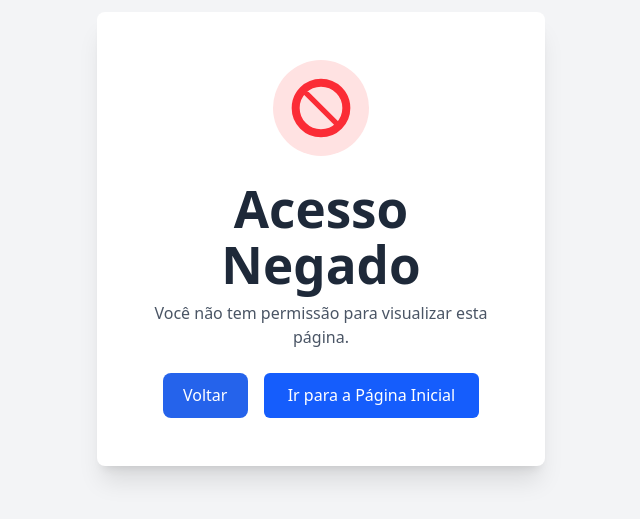
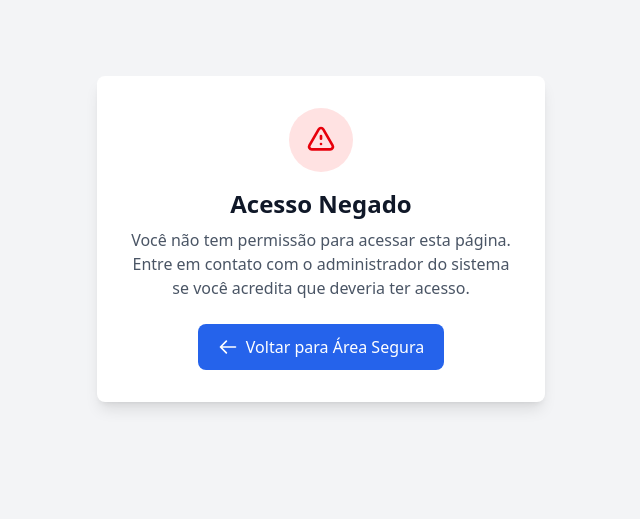
Before and after one commit to henriqueponts/spas, a React (Vite) app in the folder frontEnd/: page /acesso-negado in a window 1280 px wide. Shown: the part 161-680 px from the top of the page, without its empty margins (319-959 px from the left). Built offline with nearby package versions, Linux system fonts and the light colour scheme.

Commit message:
Ajuste em rotas e Beneficios
Usuários externos são redirecionados a pagina de beneficio, e não é mais possível acessar a pagina de login já logado.

```diff
--- a/frontEnd/src/App.tsx
+++ b/frontEnd/src/App.tsx
@@ -1,42 +1,99 @@
 // src/App.tsx
-
-import { BrowserRouter, Routes, Route } from 'react-router-dom';
-
+import React, { useEffect } from 'react';
+import { BrowserRouter, Routes, Route, useNavigate, useLocation } from 'react-router-dom';
 // Contexto e Componentes de Rota
-import { AuthProvider } from './contexts/AuthContext';
+import { AuthProvider, useAuth } from './contexts/AuthContext';
 import { ProtectedRoute } from './components/ProtectedRoute';
-
+import { PublicRoute } from './components/PublicRoute';
 // Tipos para Cargos
-import { Cargo, CargoNames } from './types';
-
+import { Cargo, CargoNames, CargoRoutes } from './types';
 // Páginas Públicas
 import Login from './pages/Login';
 import AcessoNegado from './pages/AcessoNegado';
-
-
 // Páginas Protegidas
 import Registro from './pages/Registro';
-import Home from './pages/Home'; // Supondo que você tenha uma página Home
+import Home from './pages/Home';
+import Beneficios from './pages/Beneficios';
 import DashboardDiretor from './pages/dashboards/DashboardDiretor';
 import DashboardCoordenador from './pages/dashboards/DashboardCoordenador';
 import DashboardTecnico from './pages/dashboards/DashboardTecnico';
 import DashboardAssistente from './pages/dashboards/DashboardAssistente';
 
+// Hook para proteger navegação baseado no cargo
+const useCargoRedirect = () => {
+  const { user } = useAuth();
+  const navigate = useNavigate();
+  const location = useLocation();
 
-function App() {
+  useEffect(() => {
+    if (user) {
+      const allowedRoute = CargoRoutes[user.cargo_id as keyof typeof CargoRoutes];
+
+      // Lista de rotas que todos podem acessar (exceto login)
+      const publicRoutes = ['/acesso-negado'];
+      const sharedRoutes = ['/beneficios', '/home', '/'];
+
+      // Se não está em uma rota pública/compartilhada e não é a rota permitida para o cargo
+      if (!publicRoutes.includes(location.pathname) &&
+          !sharedRoutes.includes(location.pathname) &&
+          location.pathname !== allowedRoute) {
+
+        // Verifica se é uma rota de dashboard que não pertence ao usuário
+        const isDashboardRoute = location.pathname.startsWith('/dashboard-');
+
+        if (isDashboardRoute) {
+          navigate(allowedRoute || '/', { replace: true });
+        }
+      }
+    }
+  }, [user, location, navigate]);
+};
+
+// Componente para redirecionar da rota raiz
+const RootRedirect: React.FC = () => {
+  const { user, loading } = useAuth();
+  const navigate = useNavigate();
+
+  useEffect(() => {
+    if (!loading) {
+      if (!user) {
+        navigate('/login', { replace: true });
+      } else {
+        const route = CargoRoutes[user.cargo_id as keyof typeof CargoRoutes];
+        navigate(route || '/login', { replace: true });
+      }
+    }
+  }, [user, loading, navigate]);
+
   return (
-    // O AuthProvider envolve toda a aplicação para fornecer o contexto de autenticação
-    <AuthProvider>
-      <BrowserRouter>
+    <div className="flex items-center justify-center h-screen">
+      <div className="text-lg">Carregando...</div>
+    </div>
+  );
+};
+
+// Componente wrapper para aplicar o hook de redirecionamento
+const AppContent: React.FC = () => {
+  useCargoRedirect();
+
+  return (
     <Routes>
       {/* --- ROTAS PÚBLICAS --- */}
-          {/* Rotas que não exigem login */}
-          <Route path="/login" element={<Login />} />
+      {/* Login com proteção para usuários já autenticados */}
+      <Route
+        path="/login"
+        element={
+          <PublicRoute>
+            <Login />
+          </PublicRoute>
+        }
+      />
+
+      {/* Acesso negado é uma rota especial que todos podem ver */}
       <Route path="/acesso-negado" element={<AcessoNegado />} />
 
-
       {/* --- ROTAS PROTEGIDAS --- */}
-          {/* A página de Registro agora é protegida e só pode ser acessada por Diretores */}
+      {/* Registro - apenas Diretores */}
       <Route
         path="/registro"
         element={
@@ -46,17 +103,32 @@ function App() {
         }
       />
 
-          {/* Rota principal/home, acessível por qualquer usuário logado */}
+      {/* Home - todos os cargos internos (exceto EXTERNO) */}
       <Route
-            path="/"
+        path="/home"
         element={
-              <ProtectedRoute>
+          <ProtectedRoute allowedRoles={[
+            CargoNames[Cargo.ASSISTENTE],
+            CargoNames[Cargo.COORDENADOR],
+            CargoNames[Cargo.DIRETOR],
+            CargoNames[Cargo.TECNICO]
+          ]}>
             <Home />
           </ProtectedRoute>
         }
       />
 
-          {/* Dashboards específicos para cada cargo */}
+      {/* Benefícios - acessível por qualquer usuário logado */}
+      <Route
+        path="/beneficios"
+        element={
+          <ProtectedRoute>
+            <Beneficios />
+          </ProtectedRoute>
+        }
+      />
+
+      {/* --- DASHBOARDS ESPECÍFICOS --- */}
       <Route
         path="/dashboard-diretor"
         element={
@@ -65,6 +137,7 @@ function App() {
           </ProtectedRoute>
         }
       />
+
       <Route
         path="/dashboard-coordenador"
         element={
@@ -73,6 +146,7 @@ function App() {
           </ProtectedRoute>
         }
       />
+
       <Route
         path="/dashboard-tecnico"
         element={
@@ -81,6 +155,7 @@ function App() {
           </ProtectedRoute>
         }
       />
+
       <Route
         path="/dashboard-assistente"
         element={
@@ -91,9 +166,39 @@ function App() {
       />
 
 
-          {/* Rota de fallback: se nenhuma rota corresponder, redireciona para o login */}
-          <Route path="*" element={<Login />} />
+      {/* Rota raiz - redireciona baseado no cargo */}
+      <Route path="/" element={<RootRedirect />} />
+
+      {/* Rota de fallback: página 404 protegida */}
+      <Route
+        path="*"
+        element={
+          <ProtectedRoute>
+            <div className="flex items-center justify-center h-screen">
+              <div className="text-center">
+                <h1 className="text-4xl font-bold text-gray-800 mb-4">404</h1>
+                <p className="text-gray-600 mb-4">Página não encontrada</p>
+                <button
+                  onClick={() => window.history.back()}
+                  className="px-4 py-2 bg-blue-500 text-white rounded hover:bg-blue-600"
+                >
+                  Voltar
+                </button>
+              </div>
+            </div>
+          </ProtectedRoute>
+        }
+      />
     </Routes>
+  );
+};
+
+function App() {
+  return (
+    // O AuthProvider envolve toda a aplicação para fornecer o contexto de autenticação
+    <AuthProvider>
+      <BrowserRouter>
+        <AppContent />
       </BrowserRouter>
     </AuthProvider>
   );
--- /dev/null
+++ b/frontEnd/src/components/PublicRoute.tsx
@@ -0,0 +1,30 @@
+// src/components/PublicRoute.tsx
+import React from 'react';
+import { Navigate } from 'react-router-dom';
+import { useAuth } from '../contexts/AuthContext';
+import { CargoRoutes } from '../types';
+
+interface PublicRouteProps {
+  children: React.ReactNode;
+}
+
+export const PublicRoute: React.FC<PublicRouteProps> = ({ children }) => {
+  const { user, loading } = useAuth();
+
+  if (loading) {
+    return (
+      <div className="flex items-center justify-center h-screen">
+        <div className="text-lg">Carregando...</div>
+      </div>
+    );
+  }
+
+  // Se o usuário está logado, redireciona para o dashboard apropriado
+  if (user) {
+    const route = CargoRoutes[user.cargo_id];
+    return <Navigate to={route || '/'} replace />;
+  }
+
+  // Se não está logado, mostra a página pública (login)
+  return <>{children}</>;
+};
--- a/frontEnd/src/pages/AcessoNegado.tsx
+++ b/frontEnd/src/pages/AcessoNegado.tsx
@@ -1,7 +1,6 @@
 // src/pages/AcessoNegado.tsx
-
 import React from 'react';
-import { Link, useNavigate } from 'react-router-dom';
+import { useNavigate } from 'react-router-dom';
 import { useAuth } from '../contexts/AuthContext';
 import { CargoRoutes } from '../types';
 
@@ -9,58 +8,83 @@ const AcessoNegado: React.FC = () => {
   const navigate = useNavigate();
   const { user } = useAuth();
 
-  // Determina a rota inicial do usuário logado, se houver
-  const homeRoute = user ? CargoRoutes[user.cargo_id as keyof typeof CargoRoutes] || '/' : '/login';
-
-  const handleGoBack = () => {
-    // Tenta voltar para a página anterior. Se não for possível, vai para a home do usuário.
-    if (window.history.length > 2) {
-      navigate(-1);
+  const handleVoltar = () => {
+    if (user) {
+      // Redireciona para o dashboard correto do usuário
+      const route = CargoRoutes[user.cargo_id as keyof typeof CargoRoutes];
+      navigate(route || '/', { replace: true });
     } else {
-      navigate(homeRoute);
+      navigate('/login', { replace: true });
     }
   };
 
   return (
-    <div className="min-h-screen bg-gray-100 flex flex-col justify-center items-center text-center p-4">
-      <div className="bg-white p-8 sm:p-12 rounded-lg shadow-xl max-w-md w-full">
-        <div className="mx-auto w-24 h-24 flex items-center justify-center bg-red-100 rounded-full mb-6">
-          {/* Ícone de "Pare" */}
+    <div className="min-h-screen flex items-center justify-center bg-gray-100">
+      <div className="max-w-md w-full bg-white rounded-lg shadow-lg p-8">
+        <div className="text-center">
+          {/* Ícone de Alerta */}
+          <div className="mx-auto flex items-center justify-center h-16 w-16 rounded-full bg-red-100 mb-4">
             <svg
-            className="w-16 h-16 text-red-500"
+              className="h-8 w-8 text-red-600"
               fill="none"
               stroke="currentColor"
               viewBox="0 0 24 24"
-            xmlns="http://www.w3.org/2000/svg"
             >
               <path
                 strokeLinecap="round"
                 strokeLinejoin="round"
                 strokeWidth={2}
-              d="M18.364 18.364A9 9 0 005.636 5.636m12.728 12.728A9 9 0 015.636 5.636m12.728 12.728L5.636 5.636"
+                d="M12 9v2m0 4h.01m-6.938 4h13.856c1.54 0 2.502-1.667 1.732-3L13.732 4c-.77-1.333-2.694-1.333-3.464 0L3.34 16c-.77 1.333.192 3 1.732 3z"
               />
-            <circle cx="12" cy="12" r="10" stroke="currentColor" strokeWidth="2" />
             </svg>
           </div>
-        <h1 className="text-3xl font-bold text-gray-800 mb-2">Acesso Negado</h1>
+
+          {/* Título */}
+          <h2 className="text-2xl font-bold text-gray-900 mb-2">
+            Acesso Negado
+          </h2>
+
+          {/* Mensagem */}
           <p className="text-gray-600 mb-6">
-          Você não tem permissão para visualizar esta página.
+            Você não tem permissão para acessar esta página.
+            Entre em contato com o administrador do sistema se você acredita que deveria ter acesso.
           </p>
-        <div className="flex flex-col sm:flex-row gap-4 justify-center">
+
+          {/* Informações do usuário */}
+          {user && (
+            <div className="bg-gray-50 rounded-lg p-4 mb-6 text-left">
+              <p className="text-sm text-gray-600">
+                <span className="font-medium">Usuário:</span> {user.nome}
+              </p>
+              <p className="text-sm text-gray-600">
+                <span className="font-medium">Cargo:</span> {user.cargo_nome || 'Não definido'}
+              </p>
+              <p className="text-sm text-gray-600">
+                <span className="font-medium">Unidade:</span> {user.equipamento_nome || 'Não definida'}
+              </p>
+            </div>
+          )}
+
+          {/* Botão de Voltar */}
           <button
-            onClick={handleGoBack}
-            className="w-full sm:w-auto bg-gray-600 hover:bg-gray-700 text-white font-bold py-2 px-6 rounded-md transition duration-150"
+            onClick={handleVoltar}
+            className="inline-flex items-center px-6 py-3 border border-transparent text-base font-medium rounded-md text-white bg-blue-600 hover:bg-blue-700 focus:outline-none focus:ring-2 focus:ring-offset-2 focus:ring-blue-500 transition-colors"
           >
-            Voltar
+            <svg
+              className="mr-2 h-5 w-5"
+              fill="none"
+              stroke="currentColor"
+              viewBox="0 0 24 24"
+            >
+              <path
+                strokeLinecap="round"
+                strokeLinejoin="round"
+                strokeWidth={2}
+                d="M10 19l-7-7m0 0l7-7m-7 7h18"
+              />
+            </svg>
+            Voltar para Área Segura
           </button>
-
-          {/* Link "Página Inicial" estilizado como um botão */}
-          <Link
-            to={homeRoute}
-            className="w-full sm:w-auto bg-blue-600 hover:bg-blue-700 text-white font-bold py-2 px-6 rounded-md transition duration-150 flex items-center justify-center"
-          >
-            Ir para a Página Inicial
-          </Link>
         </div>
       </div>
     </div>
--- /dev/null
+++ b/frontEnd/src/pages/Beneficios.tsx
@@ -0,0 +1,37 @@
+import React from 'react';
+
+/**
+ * MOCKUP: Página de Benefícios
+ *
+ * Objetivo: Servir como placeholder para a funcionalidade de benefícios e
+ * comunicar a regra de acesso para a equipe de desenvolvimento.
+ */
+const Beneficios: React.FC = () => {
+  return (
+    // Container que centraliza tudo na tela
+    <div className="min-h-screen bg-gray-100 flex items-center justify-center p-4">
+
+      <div className="max-w-2xl w-full text-center">
+
+        {/* 1. O Título da Página */}
+        <h1 className="text-5xl font-bold text-gray-800">
+          Benefícios
+        </h1>
+
+        {/* 2. A Nota Explicativa sobre o Acesso */}
+        <div className="mt-8 bg-yellow-100 border-l-4 border-yellow-500 text-yellow-800 p-4 rounded-md text-left">
+          <p className="font-bold">Nota para a Equipe de Desenvolvimento:</p>
+          <p className="mt-2 text-sm">
+            Todos os usuários (internos e externos) têm acesso a esta página.
+            <br />
+            No entanto, para os <strong>colaboradores externos</strong>, esta deve ser a <strong>única página</strong> que eles podem acessar em toda a aplicação. O roteamento e a lógica de autenticação devem garantir essa restrição.
+          </p>
+        </div>
+
+      </div>
+
+    </div>
+  );
+};
+
+export default Beneficios;
--- a/frontEnd/src/types/index.ts
+++ b/frontEnd/src/types/index.ts
@@ -35,7 +35,7 @@ export const CargoNames = {
 } as const;
 
 export const CargoRoutes = {
-  [Cargo.EXTERNO]: '/dashboard-externo',
+  [Cargo.EXTERNO]: '/beneficios',
   [Cargo.ASSISTENTE]: '/dashboard-assistente',
   [Cargo.TECNICO]: '/dashboard-tecnico',
   [Cargo.COORDENADOR]: '/dashboard-coordenador',
```
Lines whose indentation alone changed are shown as unchanged.
